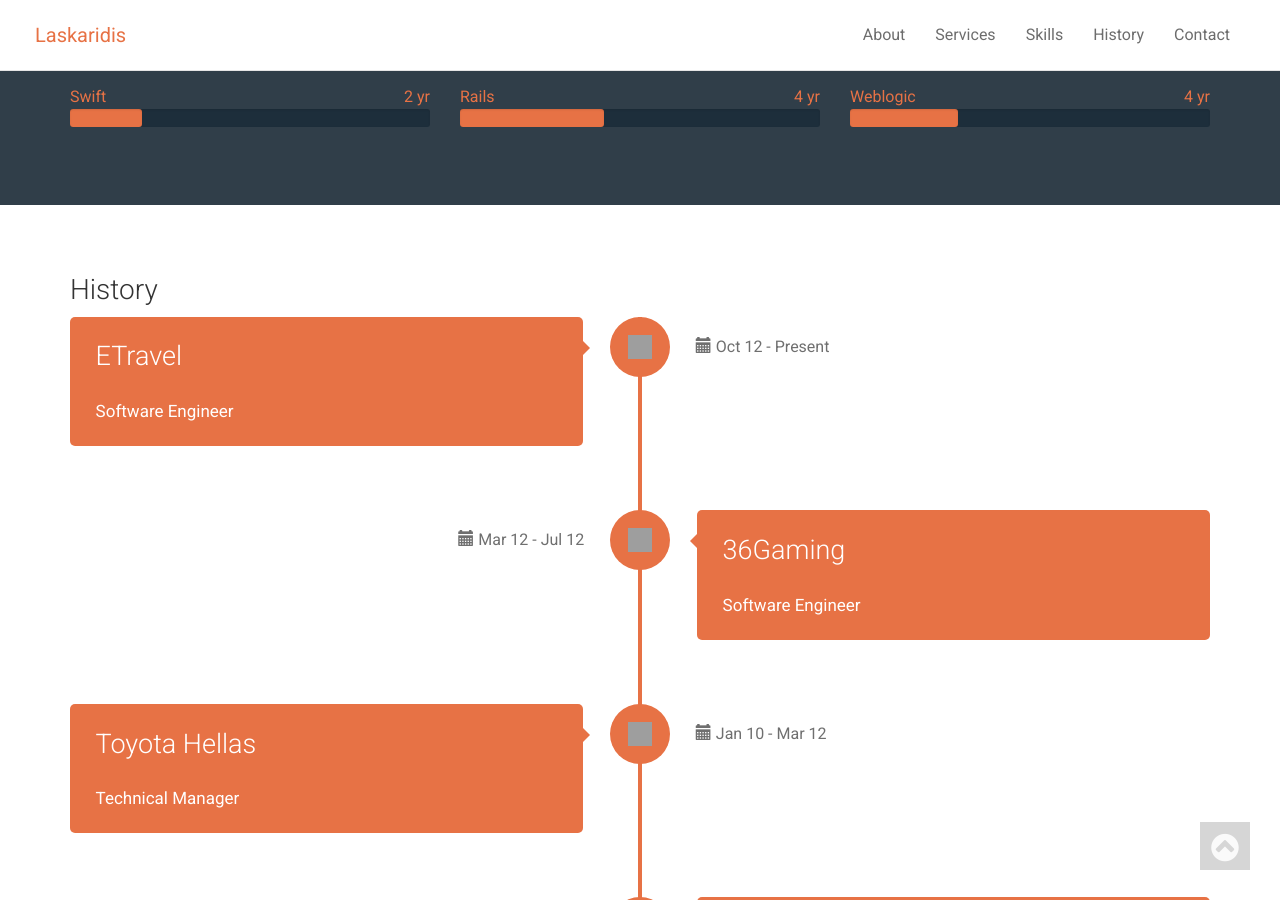
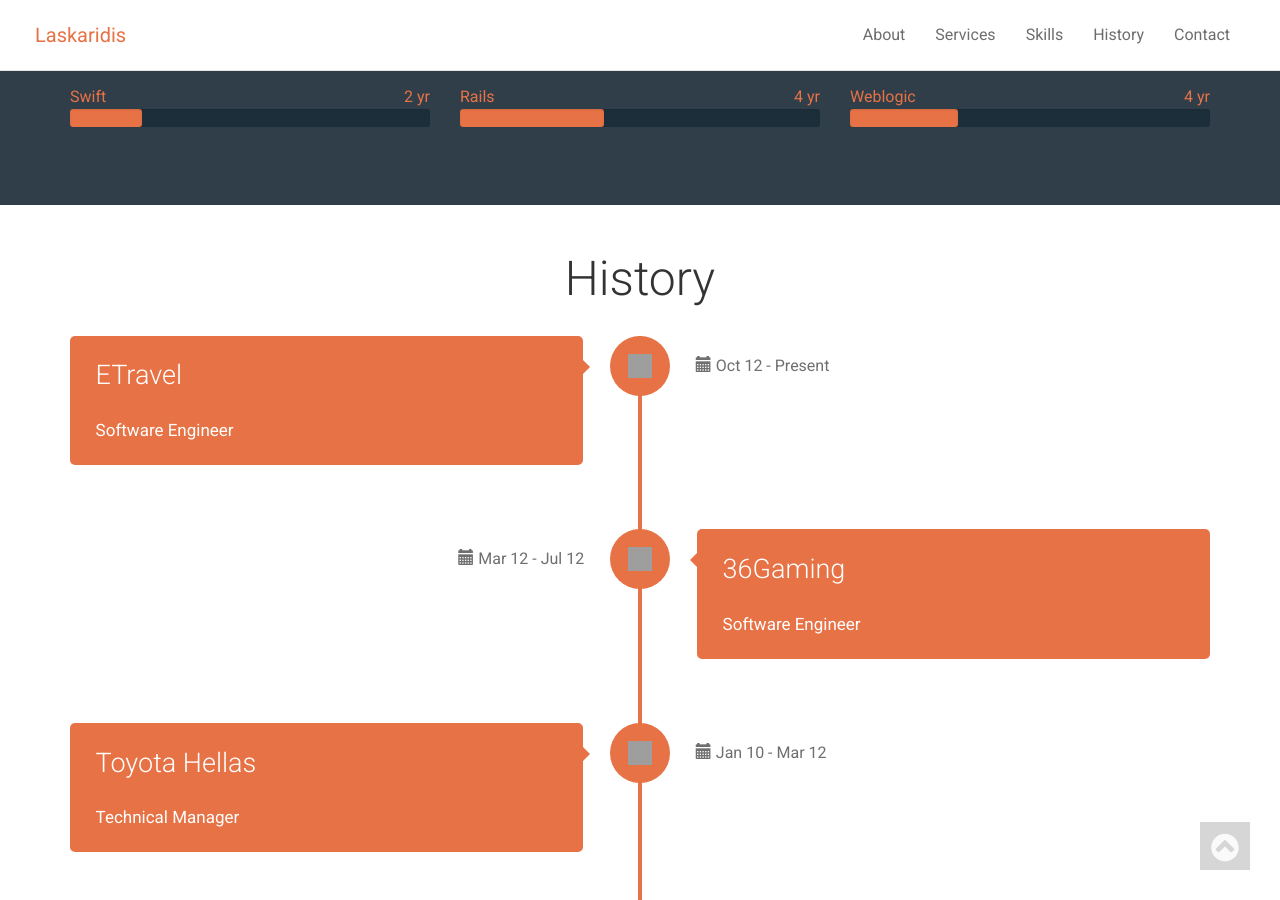
Before and after one commit to laskaridis/laskaridis.github.io, a Jekyll site: the page built from index.html, in a window 1280 px wide and 900 px high, scrolled down 2118 px. Built offline with Jekyll 4.4.1, drawn with Linux system fonts in a browser that asks for light colours; nearby versions of some CDN libraries; some web fonts are replaced; comment, search, counter and statistics services are not loaded; grey boxes are pictures that could not be loaded.

Commit message:
Style history section title

```diff
--- a/_includes/history.html
+++ b/_includes/history.html
@@ -1,6 +1,6 @@
 <section id="history">
 <div class="container">
-  <h3 class="section-title">History</h3>
+  <h2 class="section-title text-center">History</h3>
   <div class="row">
    <div class="col-sm-12">
       <div id="cd-timeline" class="cd-container">
```
